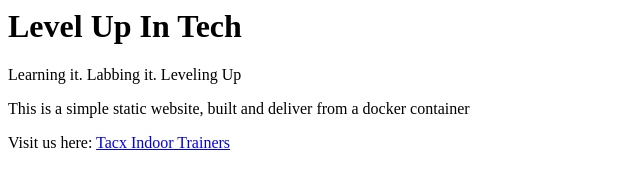
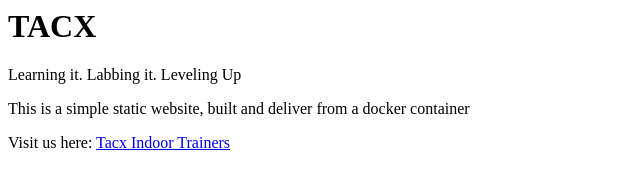
Before and after one commit to swancrawford/tacxapp, a plain HTML site: page index.html in a window 1280 px wide. Shown: the whole page, without its empty margins (0-640 px from the left). Drawn offline with Linux system fonts and the light colour scheme.

Commit message:
Header Updated

```diff
--- a/index.html
+++ b/index.html
@@ -1,5 +1,5 @@
 <html>
-<h1>Level Up In Tech</h1>
+<h1>TACX</h1>
   <p> Learning it. Labbing it. Leveling Up</p>
   <p>This is a simple static website, built and deliver from a docker container</p>
   <p>Visit us here: <a href="https://www.garmin.com/en-US/c/sports-fitness/indoor-trainers/">Tacx Indoor Trainers</a></p>
```
